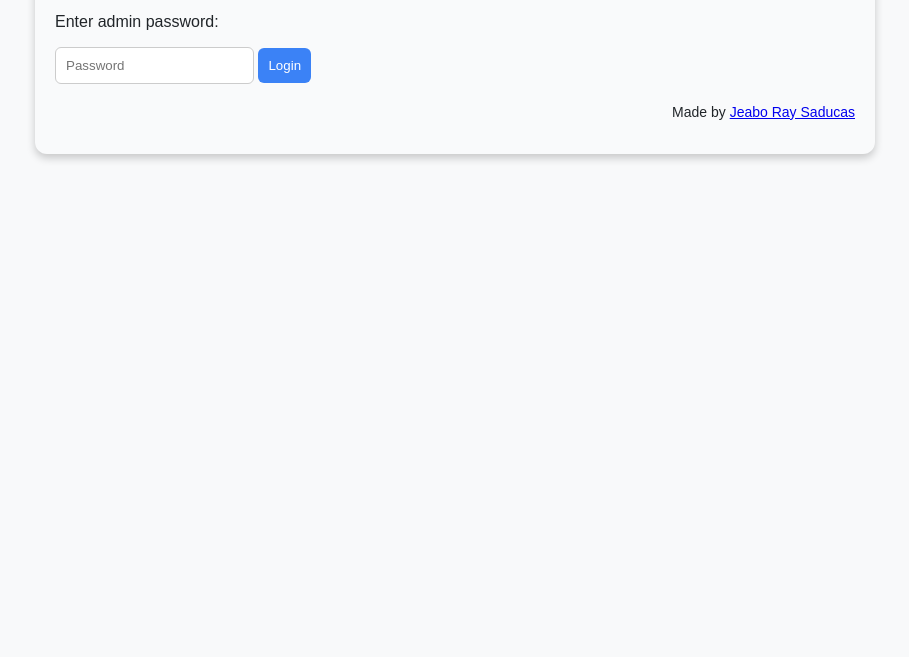
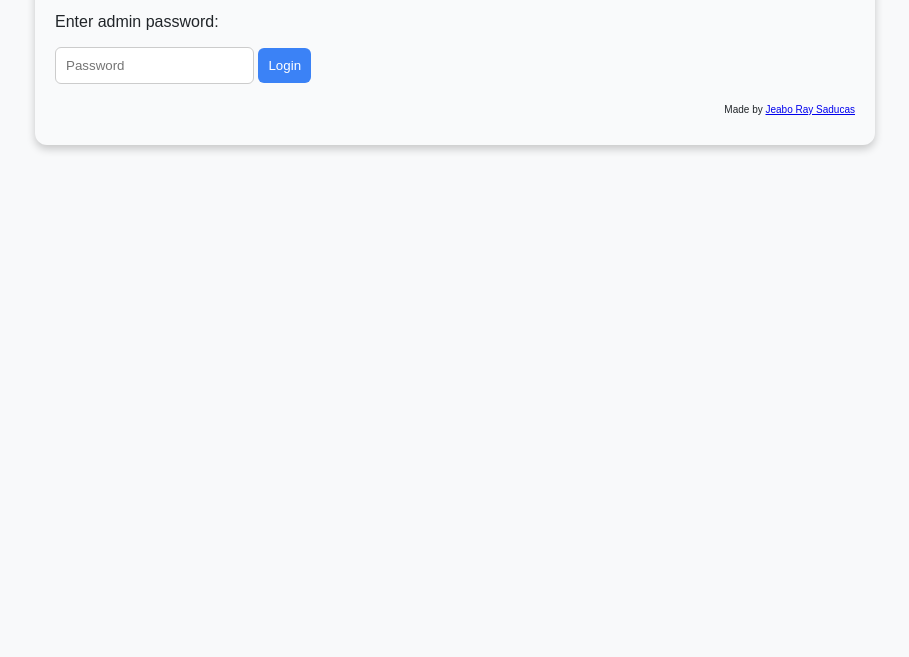
Before and after one commit to saducasjeaboo/e-utang, a plain HTML site: page index.html in a window 1280 px wide. Shown: the part 143-800 px from the top of the page, without its empty margins (185-1094 px from the left). Drawn offline with Linux system fonts and the light colour scheme.

Commit message:
Update index.html

```diff
--- a/index.html
+++ b/index.html
@@ -15,7 +15,7 @@
   <p>Enter admin password:</p>
   <input type="password" id="adminPass" placeholder="Password" />
   <button class="btn-accent" onclick="login()">Login</button>
-  <p style="margin-top:20px;font-size:14px;text-align:right;">
+  <p style="margin-top:20px;font-size:10px;text-align:right;">
     Made by <a href="https://saducasjeaboo.github.io/my-web/" target="_blank">Jeabo Ray Saducas</a>
   </p>
 </div>
```
